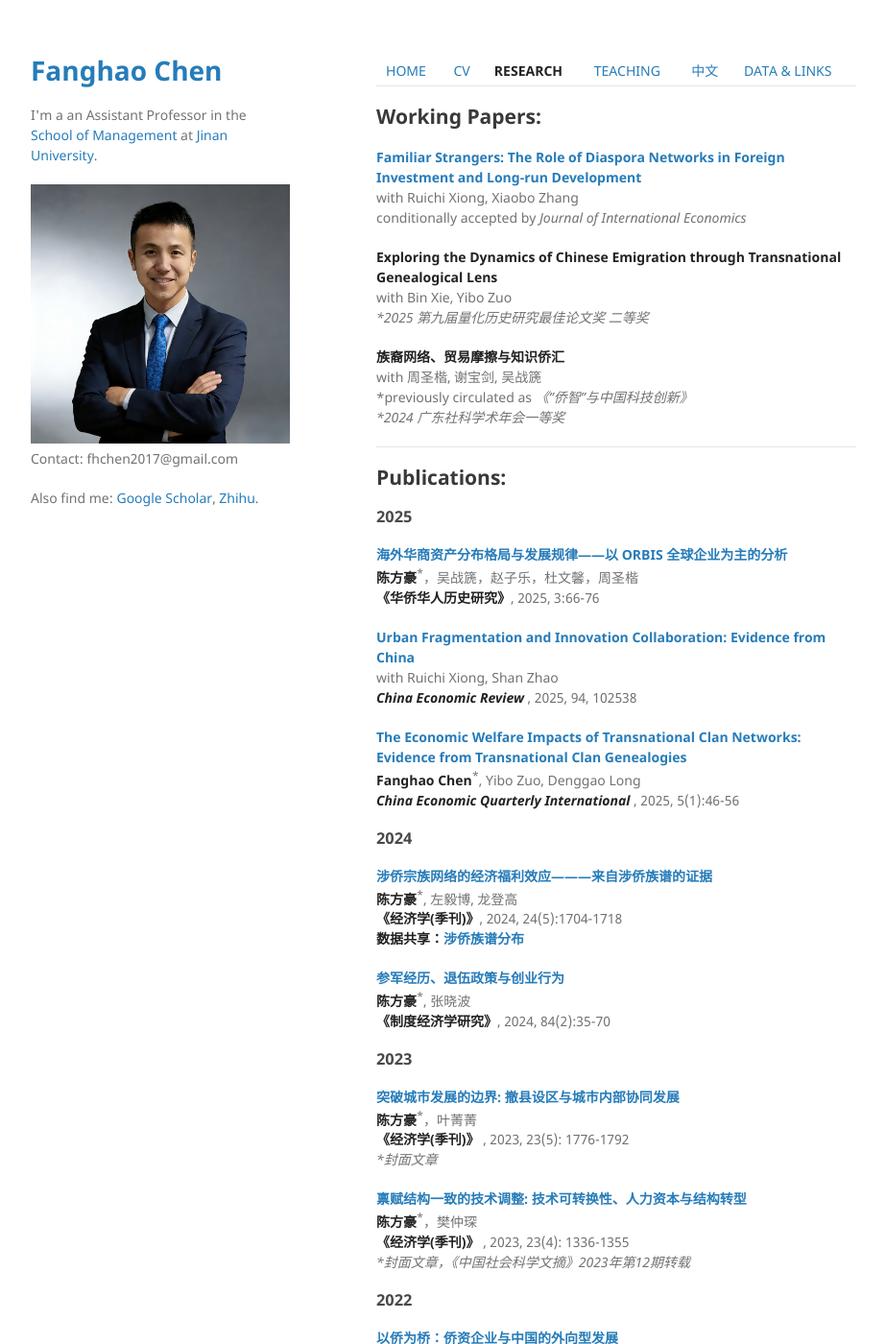
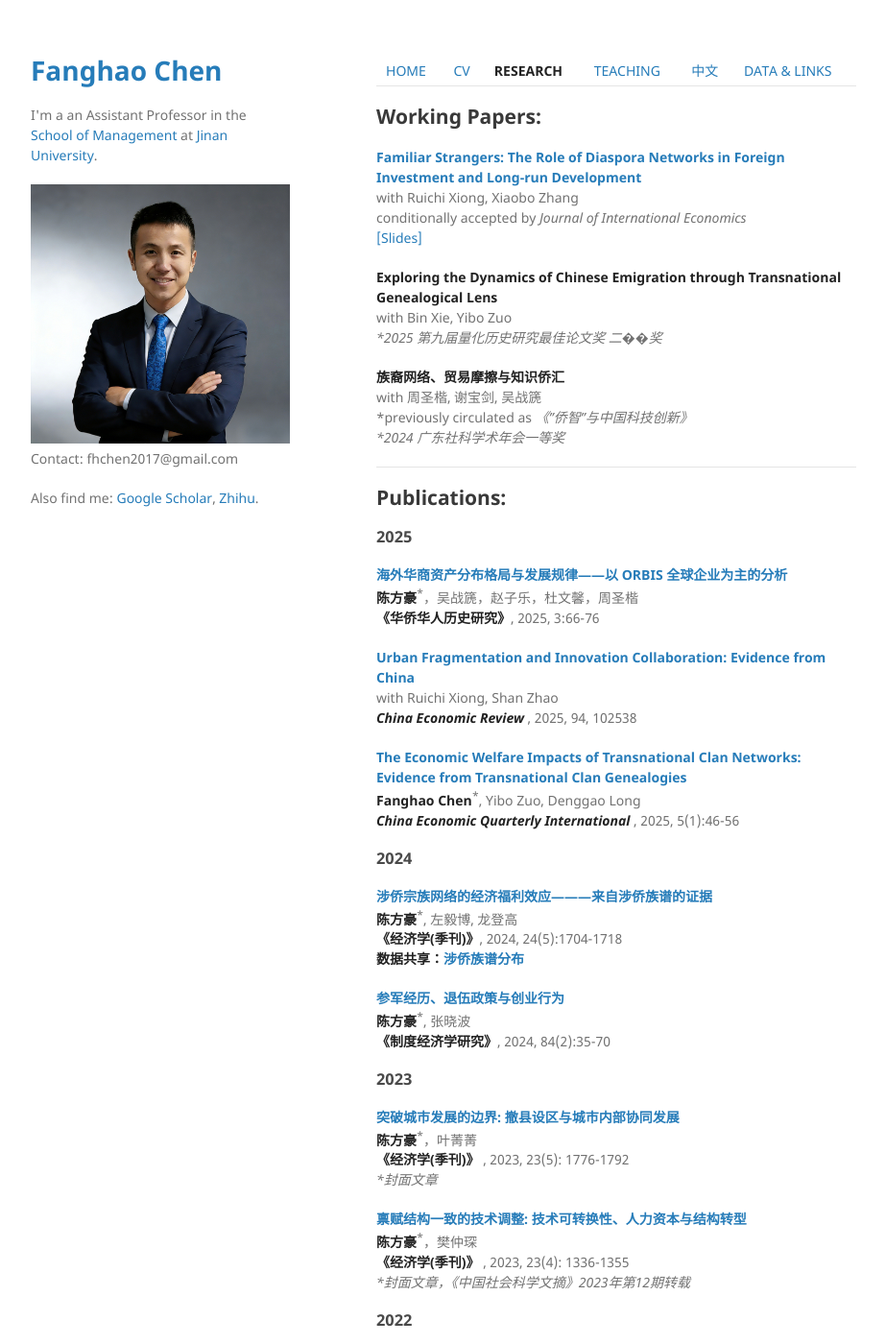
Before and after one commit to FanghaoChen/homepage, a Jekyll site: the page built from research.md, in a window 1280 px wide and 1400 px high. Shown: the whole window at 96% size, without its empty margins (178-1101 px from the left). Built offline with Jekyll 4.4.1, drawn with Linux system fonts in a browser that asks for light colours; some of the changed text lies outside the part shown.

Commit message:
feat: update Familiar Strangers links to repo PDF and slides

```diff
--- a/research.md
+++ b/research.md
@@ -6,13 +6,14 @@ layout: default
 
 ## Working Papers:
 
-**[Familiar Strangers: The Role of Diaspora Networks in Foreign Investment and Long-run Development](https://papers.ssrn.com/sol3/papers.cfm?abstract_id=4004159)** <br/>
+**[Familiar Strangers: The Role of Diaspora Networks in Foreign Investment and Long-run Development](https://github.com/FanghaoChen/familiar_strangers/blob/main/Draft/familiar_strangers_draft_260329.pdf)** <br/>
 with Ruichi Xiong, Xiaobo Zhang <br/>
-conditionally accepted by <em> Journal of International Economics </em>
+conditionally accepted by <em> Journal of International Economics </em> <br/>
+[[Slides]](https://github.com/FanghaoChen/familiar_strangers/blob/main/Slides/260402-JNU.pdf)
 
 **Exploring the Dynamics of Chinese Emigration through Transnational Genealogical Lens**<br/>
 with Bin Xie, Yibo Zuo  <br/>
-<em> *2025 第九届量化历史研究最佳论文奖 二等奖 </em>
+<em> *2025 第九届量化历史研究最佳论文奖 二��奖 </em>
 
  **族裔网络、贸易摩擦与知识侨汇** <br/>
 with 周圣楷, 谢宝剑, 吴战篪 <br/>
@@ -65,7 +66,7 @@ with Ruichi Xiong, Shan Zhao <br/>
 **[以侨为桥：侨资企业与中国的外向型发展](https://kns.cnki.net/kcms2/article/abstract?v=3uoqIhG8C44wp2hFvIb_znleNvEqg4RtCv9vPRf2sA-jdv978489j6hLoFZlwBqHsT6Mr6DFMMps2en_HrmWTJths_yH02b1&uniplatform=NZKPT)** <br/>
 **陈方豪**<sup>*</sup>，熊瑞驰 <br/>
 **《中国经济学》** , 2022, 1: 118-158 <br/>
-<em> *创刊号、社会科学文献出版社“优秀新创集刊” (2022) </em>
+<em> *创刊号、社会科学文献出版社"优秀新创集刊" (2022) </em>
 
 ### 2017 ###
 
```
